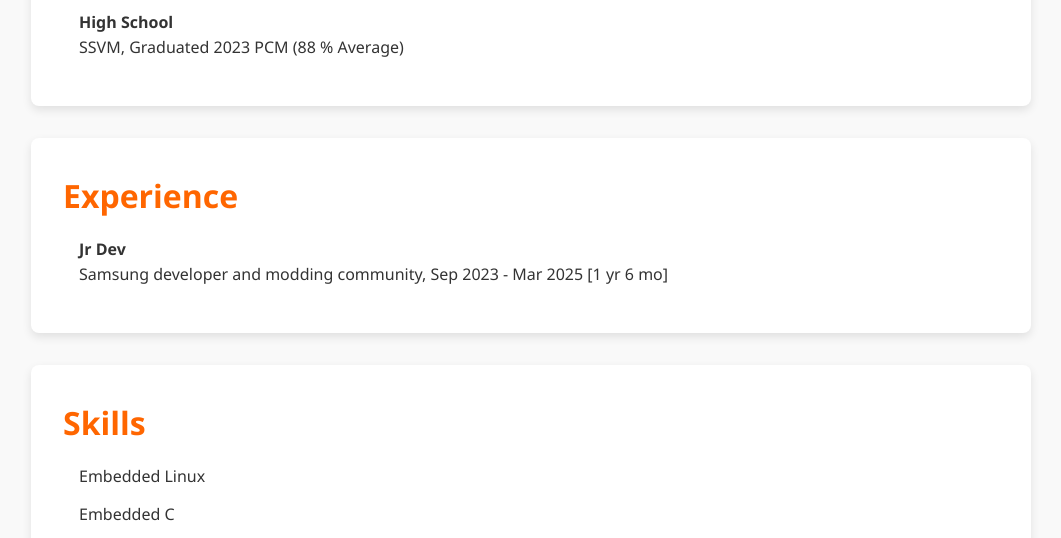
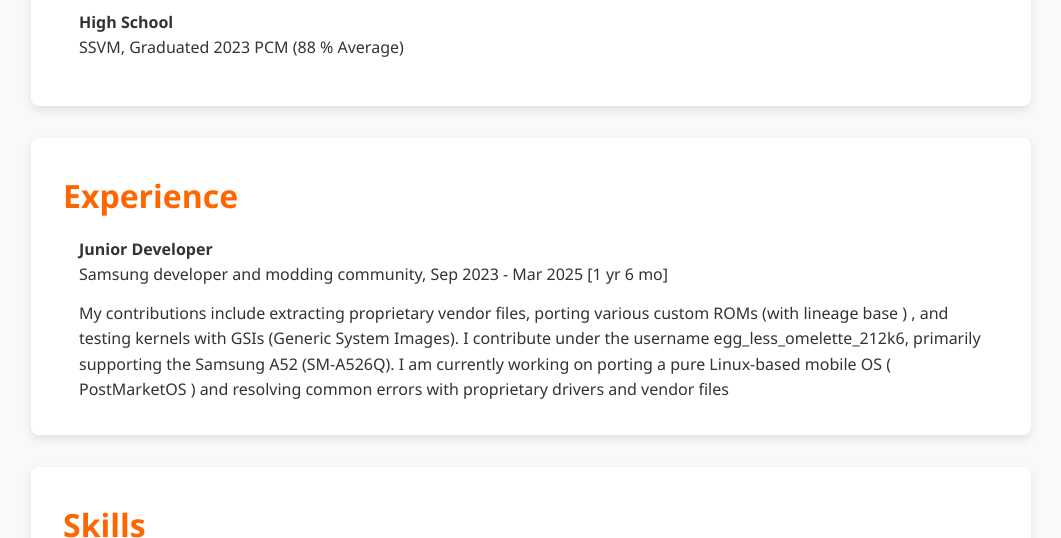
Before and after one commit to josithg/CV, a plain HTML site: page index.html in a window 1280 px wide. Shown: the part 648-1186 px from the top of the page, without its empty margins (109-1170 px from the left). Drawn offline with Linux system fonts and the light colour scheme.

Commit message:
Update index.html

```diff
--- a/index.html
+++ b/index.html
@@ -149,7 +149,10 @@
 <section id="experience">
   <h2>Experience</h2>
   <ul>
-    <li><strong>Jr Dev</strong><br>Samsung developer and modding community, Sep 2023 - Mar 2025 [1 yr 6 mo]</li>
+    <li><strong>Junior Developer</strong><br>Samsung developer and modding community, Sep 2023 - Mar 2025 [1 yr 6 mo]</li>
+    <p>My contributions include extracting proprietary vendor files, porting various custom ROMs (with lineage base ) , and testing kernels with GSIs (Generic System Images).
+      I contribute under the username egg_less_omelette_212k6, primarily supporting the Samsung A52 (SM-A526Q).
+      I am currently working on porting a pure Linux-based mobile OS ( PostMarketOS ) and resolving common errors with proprietary drivers and vendor files</p>
   </ul>
 </section>
 
```
